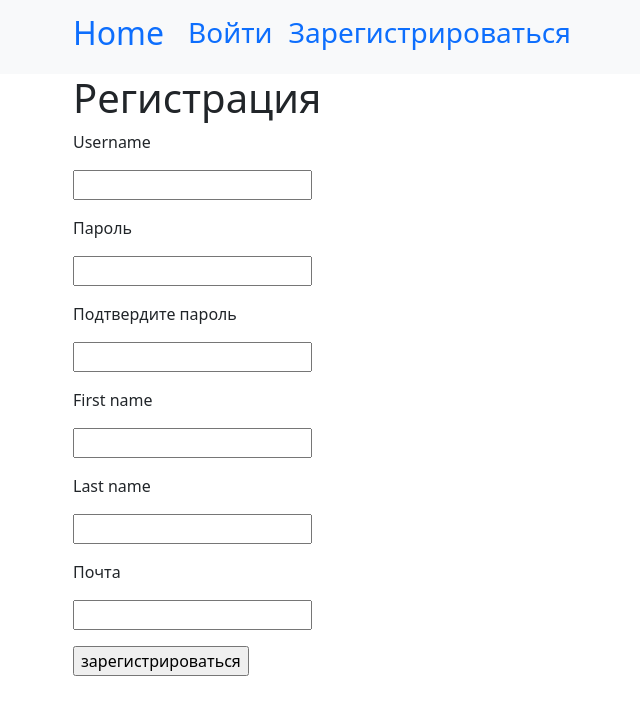
After one commit to only2611/hometask_49, a Django app: page /accounts/registration/ in a window 1280 px wide. The commit adds this page. Shown: the top 715 px of the page, without its empty margins (9-649 px from the left). Run offline with Django 4.2, Linux system fonts and the light colour scheme; parts of the project's set-up code (start-up, migrations or seed data) failed here and were passed over.

Commit message:
С помощью модельной формы прописал поле email как обязательное.

```diff
--- /dev/null
+++ b/sourse/accounts/forms.py
@@ -0,0 +1,41 @@
+from django import forms
+from django.contrib.auth.models import User
+from django.core.exceptions import ValidationError
+from django.contrib.auth.forms import UserCreationForm
+
+class MyUserCreationForm(forms.ModelForm):
+
+    # class Meta(UserCreationForm.Meta):
+    #     email = forms.EmailField(label="Почта", required=False, )
+    #     fields = ['username', 'password1', 'password2', 'first_name', 'last_name', 'email']
+    #
+    # def clean(self):
+    #     cleaned_data = super().clean()
+    #     first_name = cleaned_data.get('first_name')
+    #     if not first_name:
+    #         raise ValueError('Заполните хотя бы это поле')
+
+    password = forms.CharField(label="Пароль", strip=False, required=True, widget=forms.PasswordInput)
+    password_confirm = forms.CharField(label="Подтвердите пароль", required=True, widget=forms.PasswordInput, strip=False)
+    email = forms.EmailField(label="Почта", required=True, )
+    class Meta:
+        model = User
+        fields = ['username', 'password', 'password_confirm', 'first_name', 'last_name', 'email']
+
+
+
+    def save(self, commit=True):
+        user = super().save(commit=False)
+        user.set_password(self.cleaned_data['password'])
+        if commit:
+            user.save()
+        return  user
+
+
+
+    def clean(self):
+        cleaned_data = super().clean()
+        password = cleaned_data.get('password')
+        password_confirm = cleaned_data.get('password_confirm')
+        if password != password_confirm:
+            raise ValidationError('Пароли не совпадают')
--- a/sourse/accounts/templates/login.html
+++ b/sourse/accounts/templates/login.html
@@ -4,7 +4,7 @@
 
     <h1>Вход</h1>
     <div class="text-center">
-    <form action="" method="post" class="text-center w-50 ms-auto me-auto">
+    <form  method="post" class="text-center w-50 ms-auto me-auto">
         {% csrf_token %}
         {% if has_error %}
             <p class="text-danger">Неверное имя пользователя или пароль.</p>
--- /dev/null
+++ b/sourse/accounts/templates/registration.html
@@ -0,0 +1,13 @@
+{% extends "base.html" %}
+{% block title %}Регистрация{% endblock %}
+{% block content %}
+
+    <h1>Регистрация</h1>
+    <form method="post">
+    {% include "partial/form.html" with button_text='зарегистрироваться' %}
+
+
+
+</form>
+
+{% endblock %}
--- a/sourse/accounts/urls.py
+++ b/sourse/accounts/urls.py
@@ -1,7 +1,7 @@
 from django.contrib.auth.views import LoginView, LogoutView
 from django.urls import path
 
-from accounts.views import login_view, logout_view
+from accounts.views import login_view, logout_view, RegisterView
 from trecker.views import IndexView
 
 app_name = "accounts"
@@ -9,6 +9,7 @@ app_name = "accounts"
 urlpatterns = [
     path('login/', LoginView.as_view(template_name="login.html"), name="login"),
     path('logout/', LogoutView.as_view(), name="logout"),
+    path('registration/', RegisterView.as_view(), name="registration"),
 
 
     ]
--- a/sourse/accounts/views.py
+++ b/sourse/accounts/views.py
@@ -1,8 +1,15 @@
 from django.contrib.auth import login, authenticate, logout
+from django.contrib.auth.models import User
 from django.shortcuts import render, redirect
 
 
 # Create your views here.
+from django.urls import reverse
+from django.views.generic import CreateView
+
+from accounts.forms import MyUserCreationForm
+
+
 def login_view(request):
     context = {}
     if request.method == 'POST':
@@ -17,6 +24,38 @@ def login_view(request):
     return render(request, 'login.html', context=context)
 
 
+class RegisterView(CreateView):
+    model = User
+    template_name = "registration.html"
+    form_class = MyUserCreationForm
+
+
+    def form_valid(self, form):
+        user = form.save()
+        login(self.request, user)
+        return redirect(self.get_success_url())
+
+    def get_success_url(self):
+        next_url = self.request.GET.get('next')
+        if not next_url:
+            next_url = self.request.POST.get('next')
+        if not next_url:
+            next_url = reverse('trecker:p-view')
+        return next_url
+
+
+# def register_view(request):
+#     form = MyUserCreationForm()
+#     if request.method == 'POST':
+#         form = MyUserCreationForm(data=request.POST)
+#         if form.is_valid():
+#             user = form.save()
+#             login(request, user)
+#             return redirect('trecker:p-view')
+#     return render(request, 'registration.html', {'form': form})
+
+
+
 
 def logout_view(request):
     logout(request)
--- a/sourse/trecker/templates/base.html
+++ b/sourse/trecker/templates/base.html
@@ -27,7 +27,10 @@
     </li>
       {% else %}
        <li class="nav-item">
-        <a class="nav-link" href="{% url "accounts:login" %}"><h3>Войти</h3></a>
+        <a class="nav-link" href="{% url "accounts:login" %}?next={{ request.get_full_path }}"><h3>Войти</h3></a>
+    </li>
+          <li class="nav-item">
+        <a class="nav-link" href="{% url "accounts:registration" %}?next={{ request.get_full_path }}"><h3>Зарегистрироваться</h3></a>
     </li>
       {% endif %}
       </div>
```
Also changed, not shown: sourse/sourse/settings.py (+14 -14 lines).
